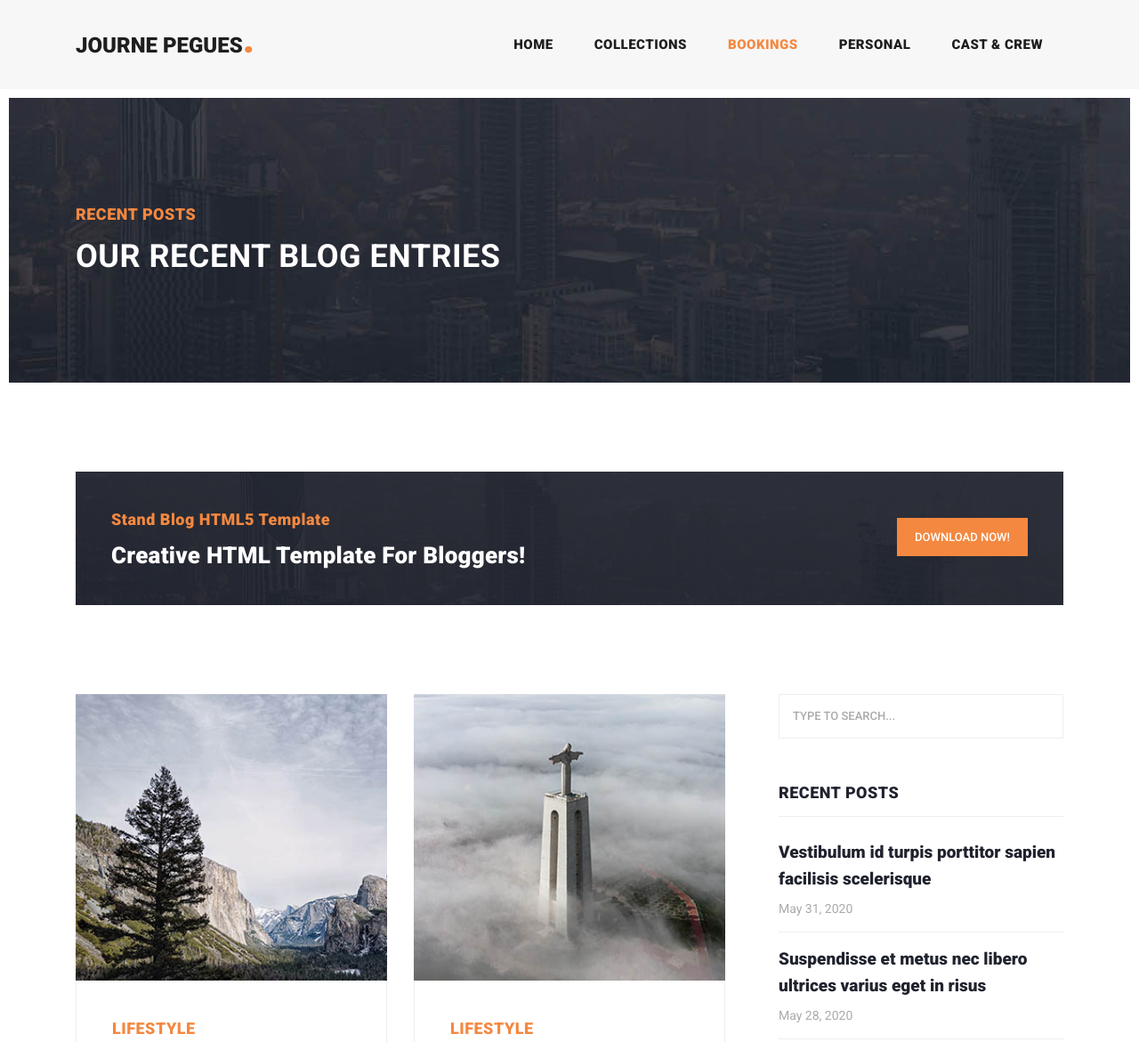
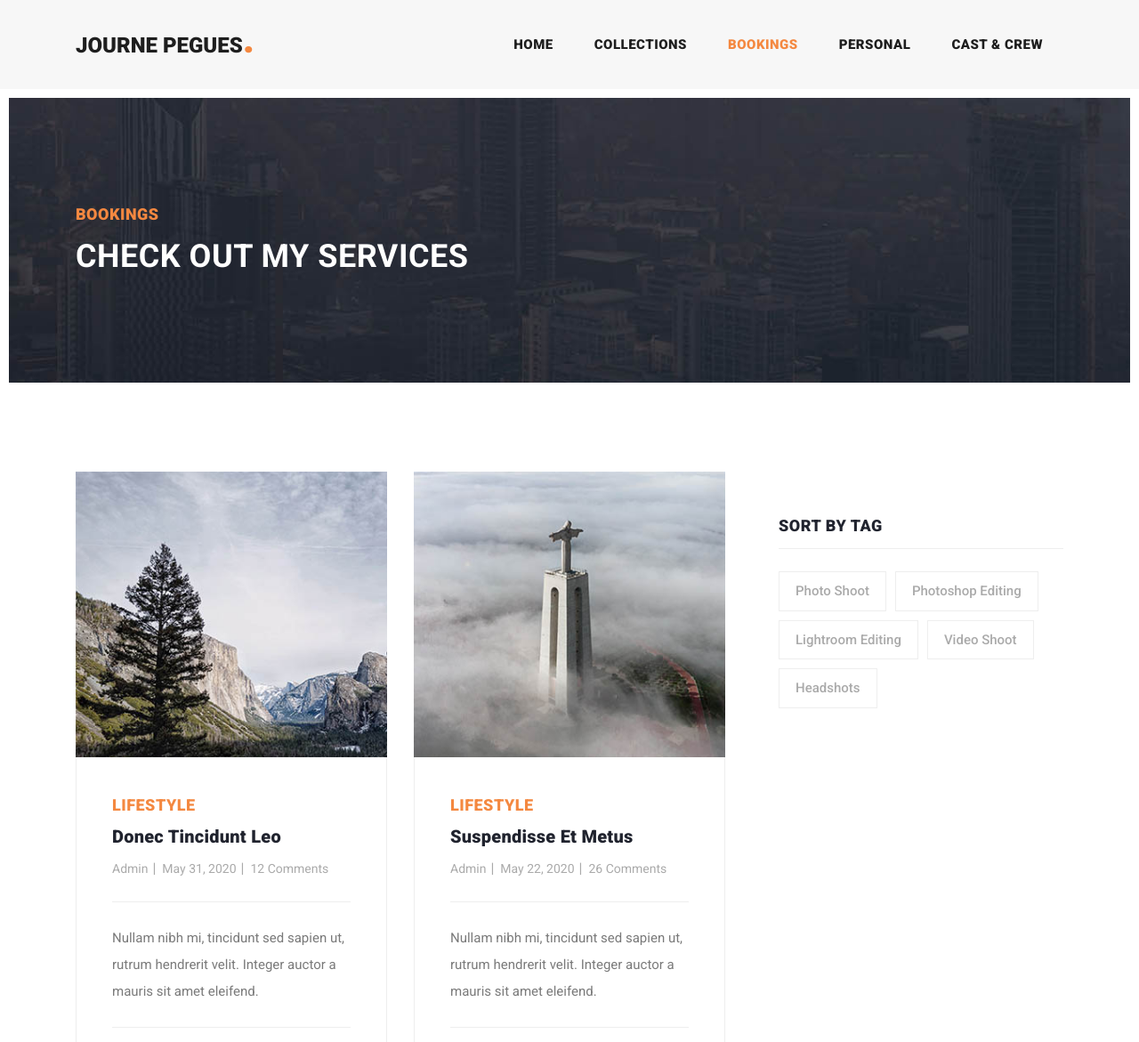
Before and after one commit to JournePegues/JournePegues.github.io, a plain HTML site: page bookings.html in a window 1280 px wide. Shown: the top 1171 px of the page at 89% size. Drawn offline with Linux system fonts and the light colour scheme.

```diff
--- a/bookings.html
+++ b/bookings.html
@@ -81,8 +81,8 @@ https://templatemo.com/tm-551-stand-blog
           <div class="row">
             <div class="col-lg-12">
               <div class="text-content">
-                <h4>Recent Posts</h4>
-                <h2>Our Recent Blog Entries</h2>
+                <h4>Bookings</h4>
+                <h2>Check out my services</h2>
               </div>
             </div>
           </div>
@@ -92,7 +92,7 @@ https://templatemo.com/tm-551-stand-blog
 
     <!-- Banner Ends Here -->
 
-    <section class="call-to-action">
+    <!-- <section class="call-to-action">
       <div class="container">
         <div class="row">
           <div class="col-lg-12">
@@ -112,7 +112,7 @@ https://templatemo.com/tm-551-stand-blog
           </div>
         </div>
       </div>
-    </section>
+    </section> -->
 
 
     <section class="blog-posts grid-system">
@@ -303,14 +303,9 @@ https://templatemo.com/tm-551-stand-blog
           <div class="col-lg-4">
             <div class="sidebar">
               <div class="row">
-                <div class="col-lg-12">
-                  <div class="sidebar-item search">
-                    <form id="search_form" name="gs" method="GET" action="#">
-                      <input type="text" name="q" class="searchText" placeholder="type to search..." autocomplete="on">
-                    </form>
-                  </div>
-                </div>
-                <div class="col-lg-12">
+                <!-- <div class="col-lg-12">
+                </div> -->
+                <!-- <div class="col-lg-12">
                   <div class="sidebar-item recent-posts">
                     <div class="sidebar-heading">
                       <h2>Recent Posts</h2>
@@ -332,8 +327,8 @@ https://templatemo.com/tm-551-stand-blog
                       </ul>
                     </div>
                   </div>
-                </div>
-                <div class="col-lg-12">
+                </div> -->
+                <!-- <div class="col-lg-12">
                   <div class="sidebar-item categories">
                     <div class="sidebar-heading">
                       <h2>Categories</h2>
@@ -349,21 +344,19 @@ https://templatemo.com/tm-551-stand-blog
                       </ul>
                     </div>
                   </div>
-                </div>
+                </div> -->
                 <div class="col-lg-12">
                   <div class="sidebar-item tags">
                     <div class="sidebar-heading">
-                      <h2>Tag Clouds</h2>
+                      <h2>Sort by Tag</h2>
                     </div>
                     <div class="content">
                       <ul>
-                        <li><a href="#">Lifestyle</a></li>
-                        <li><a href="#">Creative</a></li>
-                        <li><a href="#">HTML5</a></li>
-                        <li><a href="#">Inspiration</a></li>
-                        <li><a href="#">Motivation</a></li>
-                        <li><a href="#">PSD</a></li>
-                        <li><a href="#">Responsive</a></li>
+                        <li><a href="#">Photo Shoot</a></li>
+                        <li><a href="#">Photoshop Editing</a></li>
+                        <li><a href="#">Lightroom Editing</a></li>
+                        <li><a href="#">Video Shoot</a></li>
+                        <li><a href="#">Headshots</a></li>
                       </ul>
                     </div>
                   </div>
```
Also changed, not shown: castandcrew.html (+3 -3 lines), collections.html (+1 -1 lines), index.html (+1 -1 lines), personal.html (+1 -1 lines).
